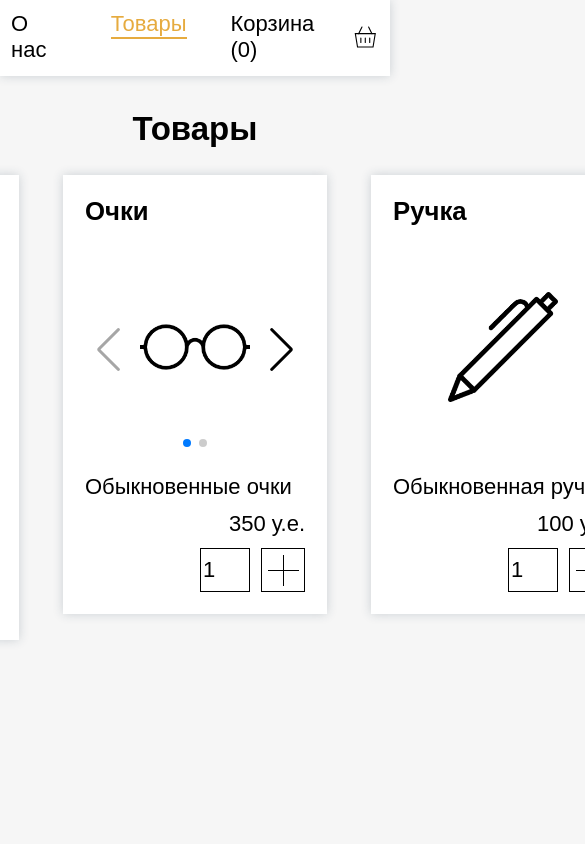
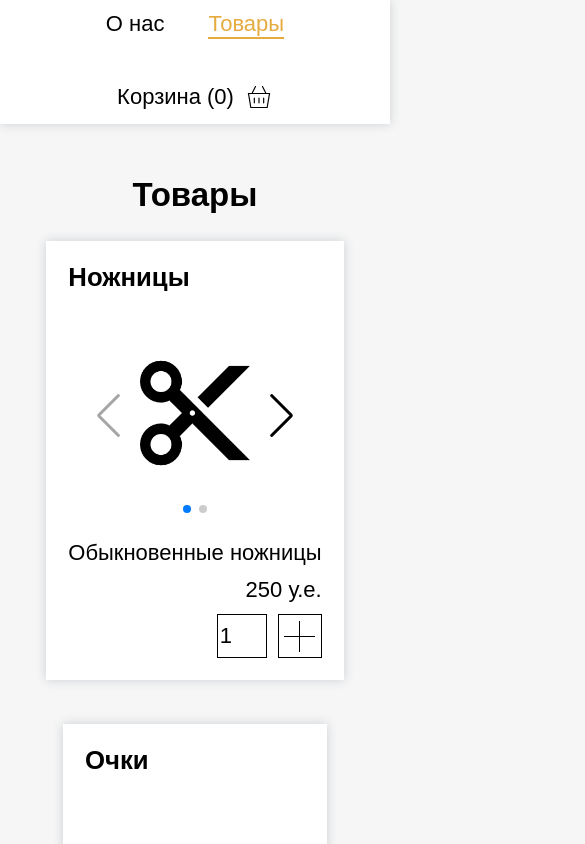
Before and after one commit to JazzmanDV/store-app, a Vue app: page /#/goods in a window 390 px wide. Shown: the top 844 px of the page, 585 px wide, since content can reach past the window. Built offline with nearby package versions, Linux system fonts and the light colour scheme.

Commit message:
Улучшен адаптив

```diff
--- a/src/App.vue
+++ b/src/App.vue
@@ -78,4 +78,10 @@ svg {
 h2 {
     text-align: center;
 }
+
+@media (max-width: 417px) {
+    .app {
+        margin-top: 8rem;
+    }
+}
 </style>
--- a/src/components/Header.vue
+++ b/src/components/Header.vue
@@ -48,6 +48,7 @@ ul {
 
     display: flex;
     justify-content: center;
+    flex-wrap: wrap;
     gap: 2rem;
 
     background-color: white;
--- a/src/views/Goods.vue
+++ b/src/views/Goods.vue
@@ -27,6 +27,7 @@ export default {
 ul {
     display: flex;
     justify-content: center;
+    flex-wrap: wrap;
     gap: 2rem;
 
     padding: 0;
```
